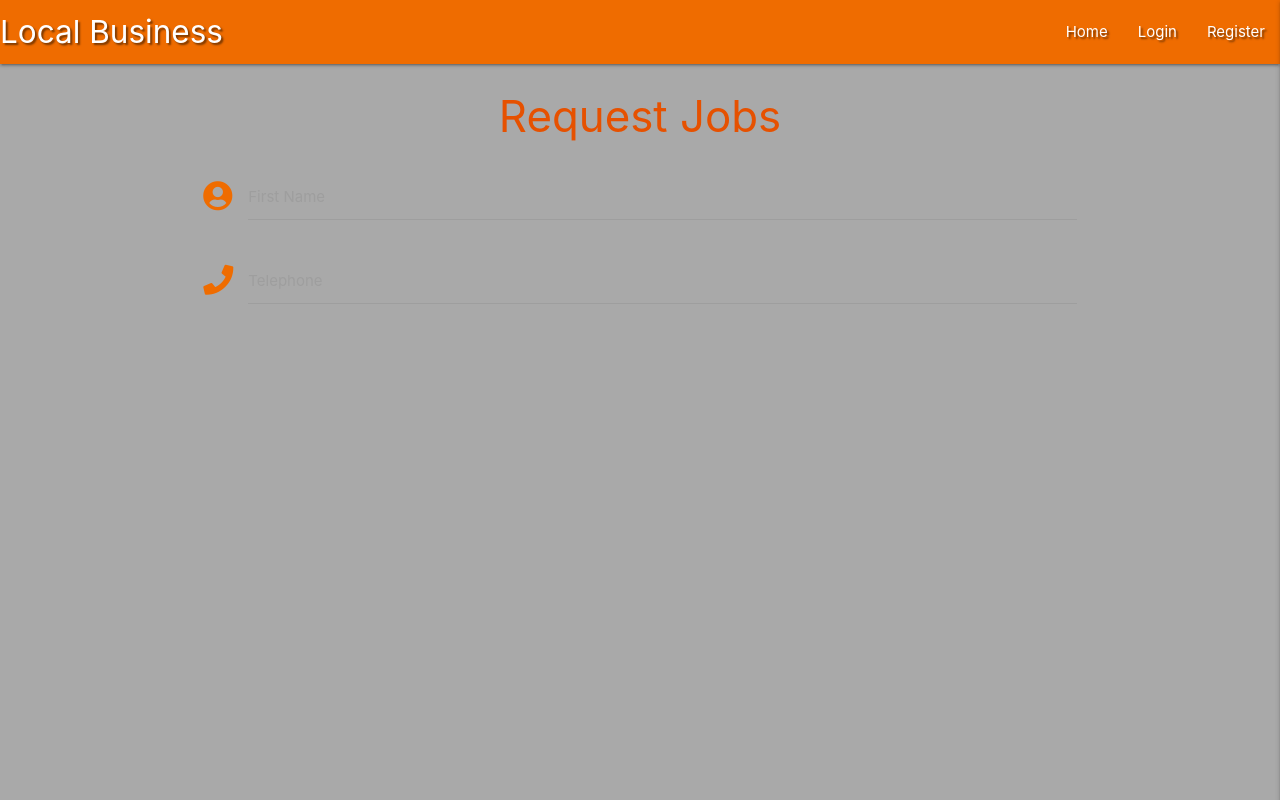
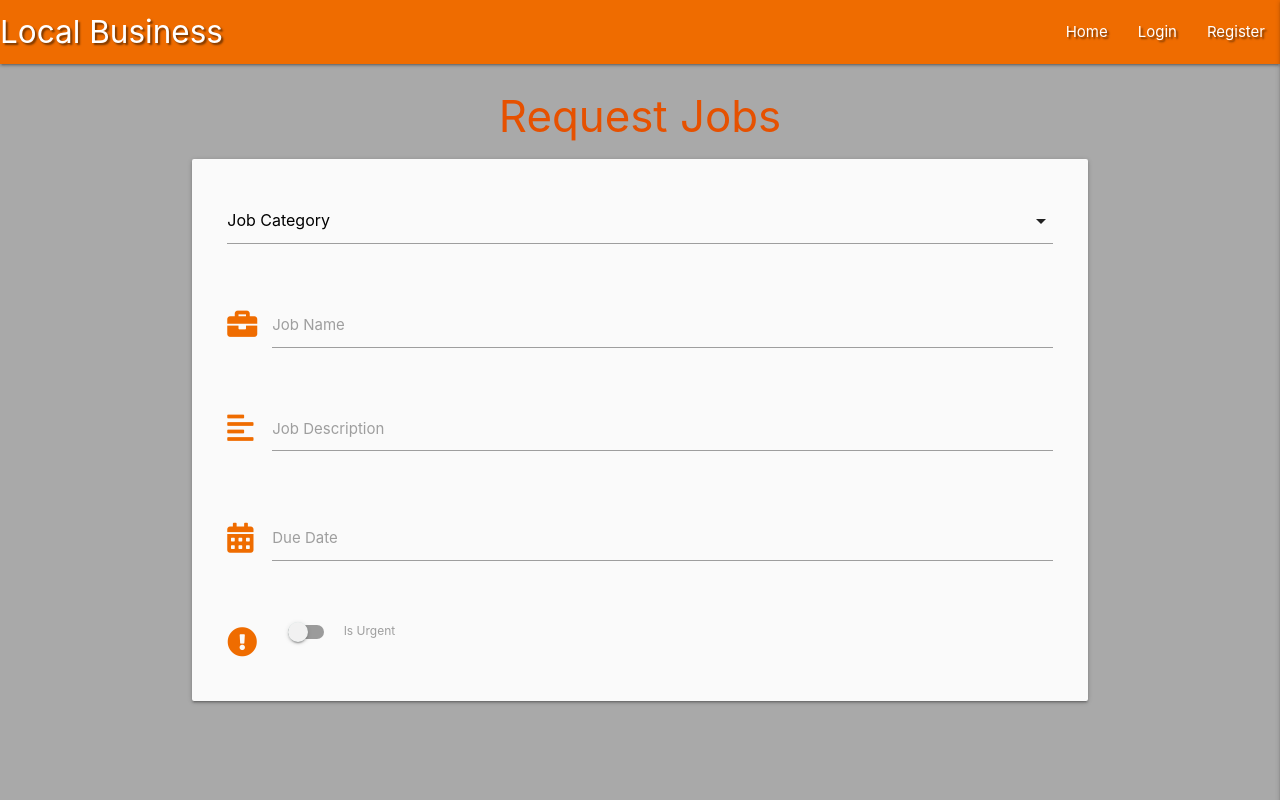
Before and after one commit to Code-Institute-Submissions/local-business-project-3, a Flask app: page /request_job in a window 1280 px wide. Run offline with Flask 2, Linux system fonts and the light colour scheme; some libraries are stand-ins or nearby versions.

Commit message:
Add job request input fields

```diff
--- a/static/js/script.js
+++ b/static/js/script.js
@@ -2,4 +2,13 @@ $(document).ready(function(){
     $(".sidenav").sidenav({edge: "right"});
     $('.collapsible').collapsible();
      $('.tooltipped').tooltip();
+     $('.datepicker').datepicker({
+         format: "dd mmmm, yyyy",
+         yearRange: 2,
+         showClearBtn: true,
+         i18n: {
+             done: "Select"
+         }
+     });
+     $('select').formSelect();
   });
--- a/templates/request_job.html
+++ b/templates/request_job.html
@@ -3,18 +3,51 @@
 
 <h3 class="orange-text text-darken-4 center-align">Request Jobs</h3>
 
-<div class="row">
+<div class="row card-panel grey lighten-5">
     <form class="col s12" method="POST" action="">
         <div class="row">
             <div class="input-field col s12">
-                <i class="fas fa-user-circle prefix orange-text text-darken-3"></i>
-                <input id="icon_prefix" type="text" class="validate">
-                <label for="icon_prefix">First Name</label>
+                <select>
+                    <option value="" disabled selected>Job Category</option>
+                    <option value="1">DIY</option>
+                    <option value="2">Food</option>
+                    <option value="3">Health & Beauty</option>
+                    <option value="4">Fitness</option>
+                </select>
             </div>
+        </div>
+        <div class="row">
             <div class="input-field col s12">
-                <i class="fas fa-phone prefix orange-text text-darken-3"></i>
-                <input id="icon_telephone" type="tel" class="validate">
-                <label for="icon_telephone">Telephone</label>
+                <i class="fas fa-briefcase prefix orange-text text-darken-3"></i>
+                <input id="job_name" name="job_name" minlength="5" maxlength="15" type="text" class="validate" required>
+                <label for="job_name">Job Name</label>
+            </div>
+        </div>
+        <div class="row">
+            <div class="input-field col s12">
+                <i class="fas fa-align-left prefix orange-text text-darken-3"></i>
+                <textarea id="job_description" name="job_description" minlength="5" maxlength="120"
+                    class="materialize-textarea validate" required></textarea>
+                <label for="job_description">Job Description</label>
+            </div>
+        </div>
+        <div class="row">
+            <div class="input-field col s12">
+                <i class="fas fa-calendar-alt prefix orange-text text-darken-3"></i>
+                <input id="due_date" name="due_date" type="text" class="datepicker validate" required>
+                <label for="due_date">Due Date</label>
+            </div>
+        </div>
+        <div class="row">
+            <div class="input-field col s12">
+                <div class="switch">
+                    <i class="fas fa-exclamation-circle prefix orange-text text-darken-3"></i>
+                    <label for="is_urgent">
+                        <input type="checkbox" id="is_urgent" name="is_urgent">
+                        <span class="lever"></span>
+                        Is Urgent
+                    </label>
+                </div>
             </div>
         </div>
     </form>
```
